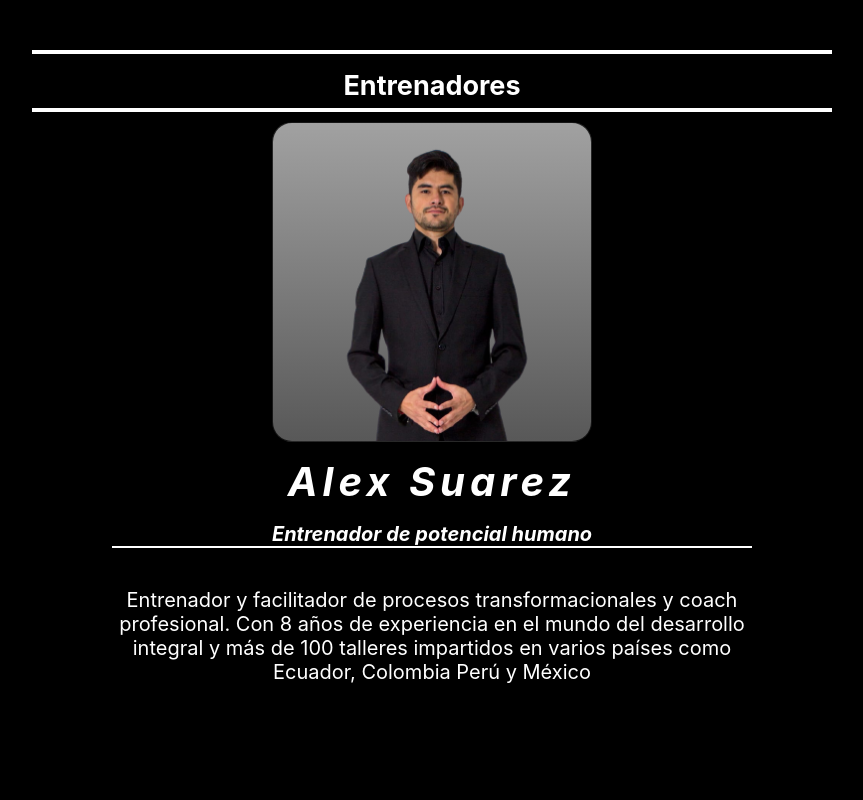
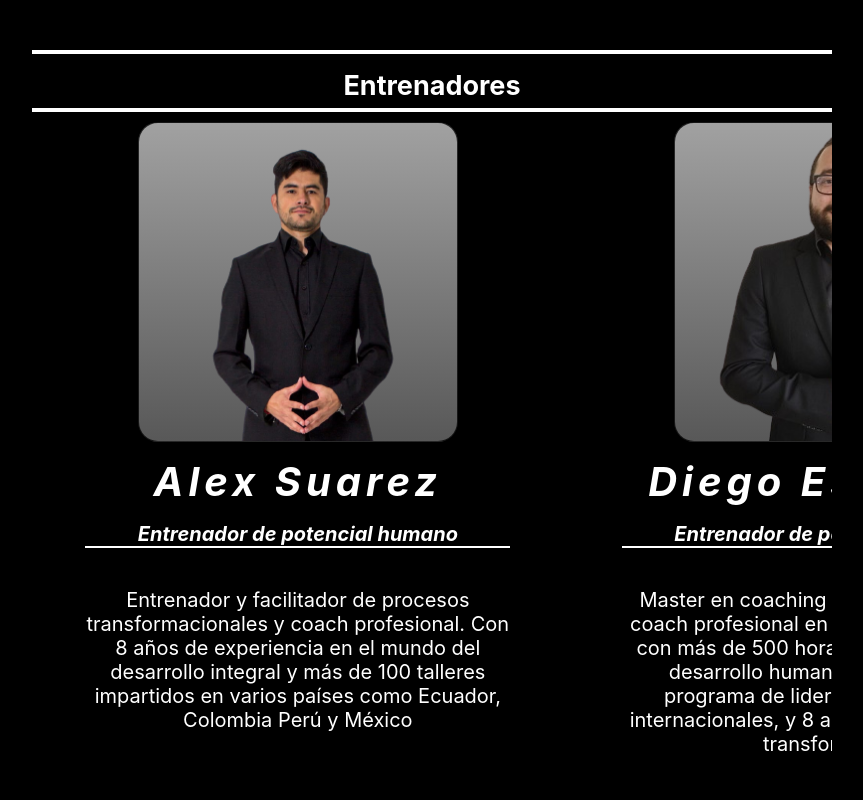
Before and after one commit to aramxD/quimikal_project, a React (Vite) app: page / in a window 1280 px wide. Shown: the part 820-1620 px from the top of the page, without its empty margins (208-1071 px from the left). Built offline with nearby package versions, Linux system fonts and the light colour scheme.

Commit message:
ajuste slide

```diff
--- a/src/components/Trainers.jsx
+++ b/src/components/Trainers.jsx
@@ -48,13 +48,13 @@ const Trainers = ({ className }) => {
         <Swiper
           modules={[Navigation, Pagination, Scrollbar, A11y]}
           spaceBetween={5}
-          slidesPerView={1}
+          slidesPerView={1.5}
           onSlideChange={() => console.log("slide change")}
           onSwiper={(swiper) => console.log(swiper)}
         >
           {TrainersTeam.map((Trainer) => (
             <SwiperSlide key={Trainer.id}>
-              {" "}
+
               <TrainerCard Trainer={Trainer} />
             </SwiperSlide>
           ))}
```
